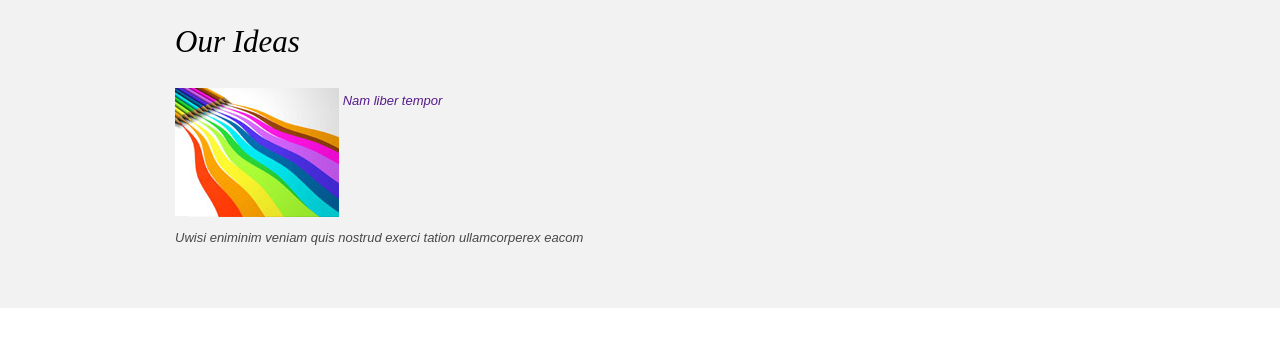
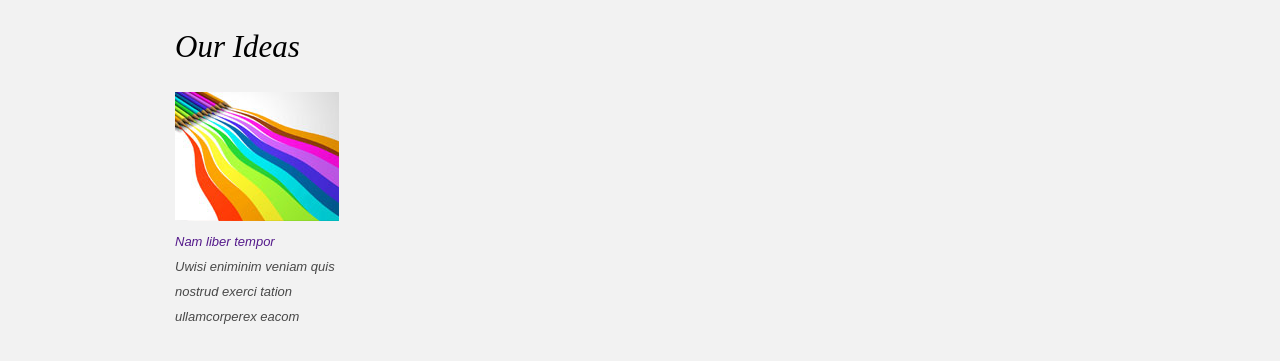
Before and after one commit to DouliDev/Start-up, a plain HTML site: page index.html in a window 1280 px wide. Shown: the part 1111-1472 px from the top of the page. Before the commit the page ends 1419 px from the top, so only its background shows below. Drawn offline with Linux system fonts and the light colour scheme; a web font is replaced by a local one.

Commit message:
style the our ideas part only div and margins

```diff
--- a/css/app.css
+++ b/css/app.css
@@ -122,7 +122,15 @@ ul.menu li a:hover, ul.menu li.current a{
 .box-2 p.text-4{
 	margin-top: -7px;
 }
+.box-3{
+	overflow: hidden;
+}
+.box-3 > div{
+	width: 180px;
+	float: left;
+	margin-right: 25px;
 
+}
 .clear{
 	clear: both;
 	width: 100%;
@@ -198,3 +206,7 @@ h2{
 	font-weight: normal;
 	font-family: "bilbo";
 }
+.top-1{
+	margin-top: 30px;
+
+}
--- a/css/grid.css
+++ b/css/grid.css
@@ -18,7 +18,7 @@
 .container .wrap-col{
 	margin: 10px;
 }
-.container .adjust-1,.container .adjust-0{
+.container .adjust-0,.container .adjust-1,.container .adjust-2{
 	float: left;
 	display: inline-block;
 }
@@ -30,3 +30,8 @@
 	width: 50%;
 
 }
+}
+.container .adjust-2{
+	width: 66.66%;
+
+}
```
